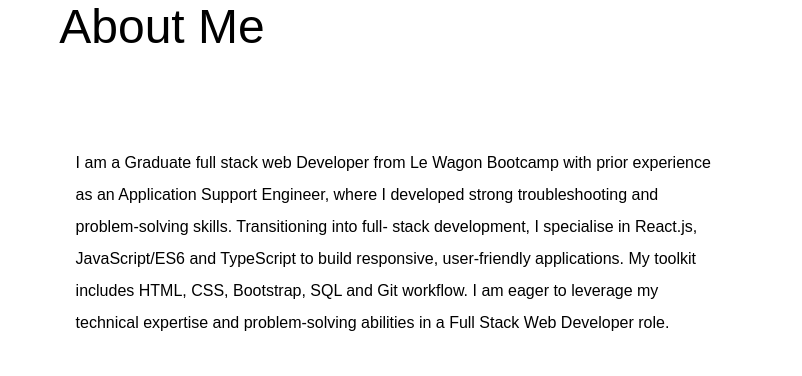
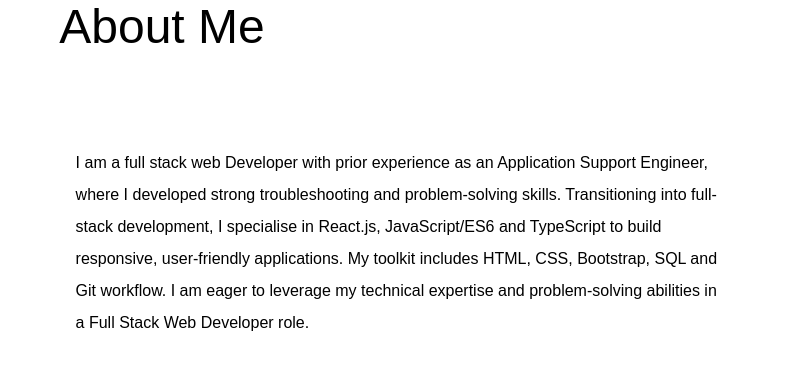
Before and after one commit to Gathie0307/Portfolio, a plain HTML site: page index.html in a window 1280 px wide. Shown: the part 1009-1385 px from the top of the page, 478-1280 px from the left. Drawn offline with Linux system fonts and the light colour scheme; files whose address does not match are found by name; a web font is replaced by a local one.

Commit message:
Update index.html

```diff
--- a/index.html
+++ b/index.html
@@ -54,7 +54,7 @@
             </div>
             <div class="about-section-content-right"style="flex: 1 1 0%;">
               <p>
-                I am a Graduate full stack web Developer from Le Wagon Bootcamp with prior experience as an Application Support Engineer,
+                I am a full stack web Developer with prior experience as an Application Support Engineer,
                 where I developed strong troubleshooting and problem-solving skills. Transitioning into full- stack development,
                 I specialise in React.js, JavaScript/ES6 and TypeScript to build responsive, user-friendly applications. My toolkit includes HTML,
                 CSS, Bootstrap, SQL and Git workflow. I am eager to leverage my technical expertise and problem-solving abilities in a Full Stack Web Developer role.
```
